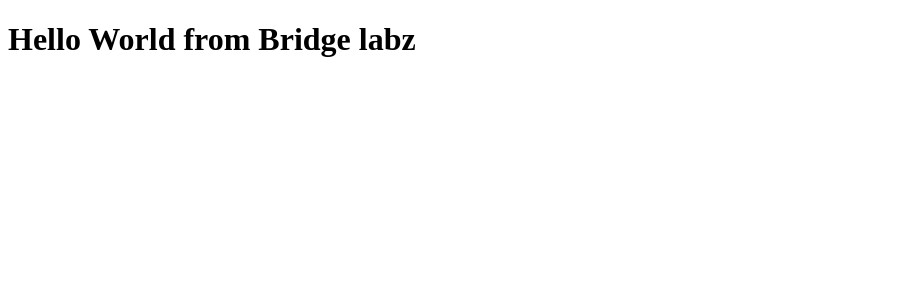
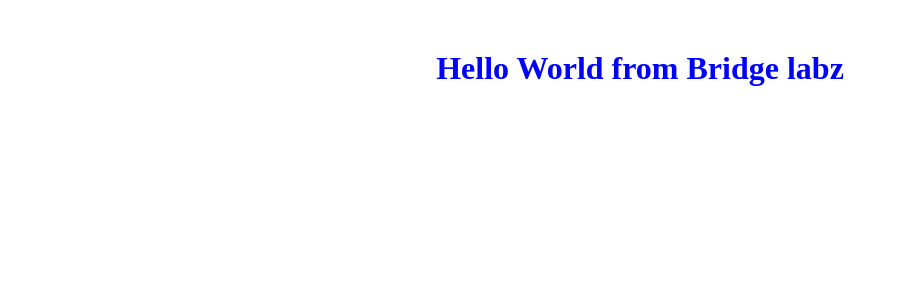
Before and after one commit to SS0809/Angular_starter, an Angular app: page / in a window 1280 px wide. Shown: the top 300 px of the page, without its empty margins (0-899 px from the left). Built offline with nearby package versions, Linux system fonts and the light colour scheme.

Commit message:
[Saurabh] Add Hello World

```diff
--- a/src/app/app.component.html
+++ b/src/app/app.component.html
@@ -1,5 +1,11 @@
 <style>
-
+  main {
+    text-align: center;
+    margin-top: 50px;
+  }
+  h1 {
+    color: #00f;
+  }
 </style>
 <main>
   <h1>Hello World from Bridge labz</h1>
--- a/src/app/app.component.ts
+++ b/src/app/app.component.ts
@@ -4,6 +4,7 @@
 @Component({
   selector: 'app-root',
   imports: [RouterOutlet],
+  // template: `<h2>Saurabh</h2>`,
   templateUrl: './app.component.html',
   styleUrl: './app.component.scss'
 })
```
